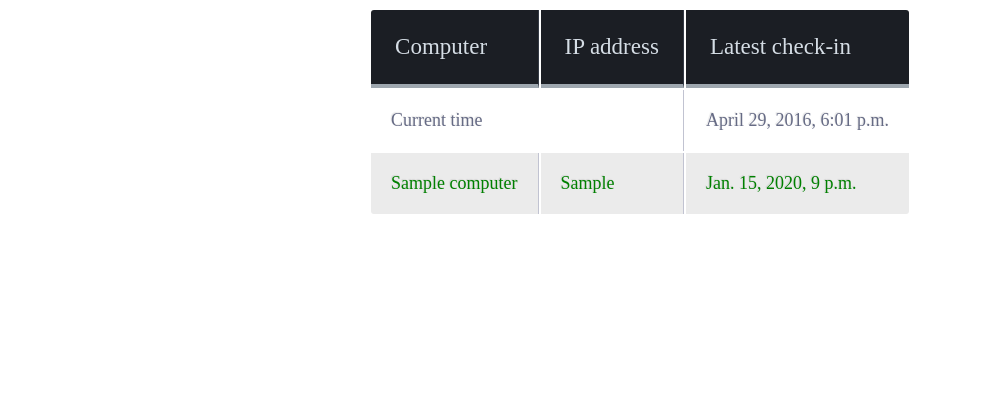
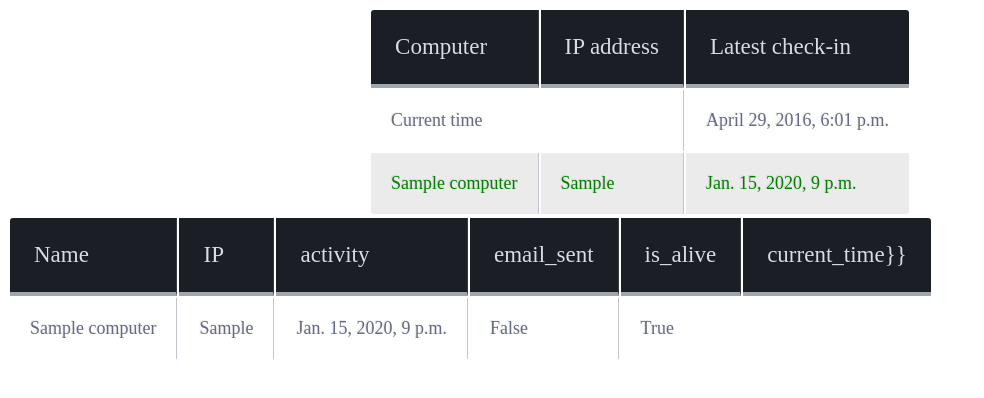
Before and after one commit to joakm-bang/monitor, a Django app: page /monitor/activity/ in a window 1280 px wide. Shown: the top 398 px of the page, without its empty margins (0-984 px from the left). Run offline with Django 3.2, Linux system fonts and the light colour scheme; tables that the repository leaves empty hold one stand-in row (values such as "Sample post"); parts of the project's set-up code (start-up, migrations or seed data) failed here and were passed over.

Commit message:
bugcheck

```diff
--- a/monitor/models.py
+++ b/monitor/models.py
@@ -53,6 +53,7 @@ class Computer(models.Model):
 		return True
 
 
+
 	def isAlive(self):
 		alive = (timezone.now() - self.activity < timezone.timedelta(minutes=10))
 		if alive:
--- a/monitor/templates/monitor/activity.html
+++ b/monitor/templates/monitor/activity.html
@@ -32,4 +32,25 @@
 		</table>
 	</body>
 
+<table>
+	<tr>
+		<th>Name</th>
+		<th>IP</th>
+		<th>activity</th>
+		<th>email_sent</th>
+		<th>is_alive</th>
+		<th>current_time}}</th>
+	</tr>
+{% for computer in computers %}
+<tr>
+<td>{{computer.computer_name}}</td>
+<td>{{computer.ip}}</td>
+<td>{{computer.activity}}</td>
+<td>{{computer.email_sent}}</td>
+<td>{{computer.isAlive}}</td>
+</tr>
+{% endfor %}
+
+</table>
+
 <html>
```
